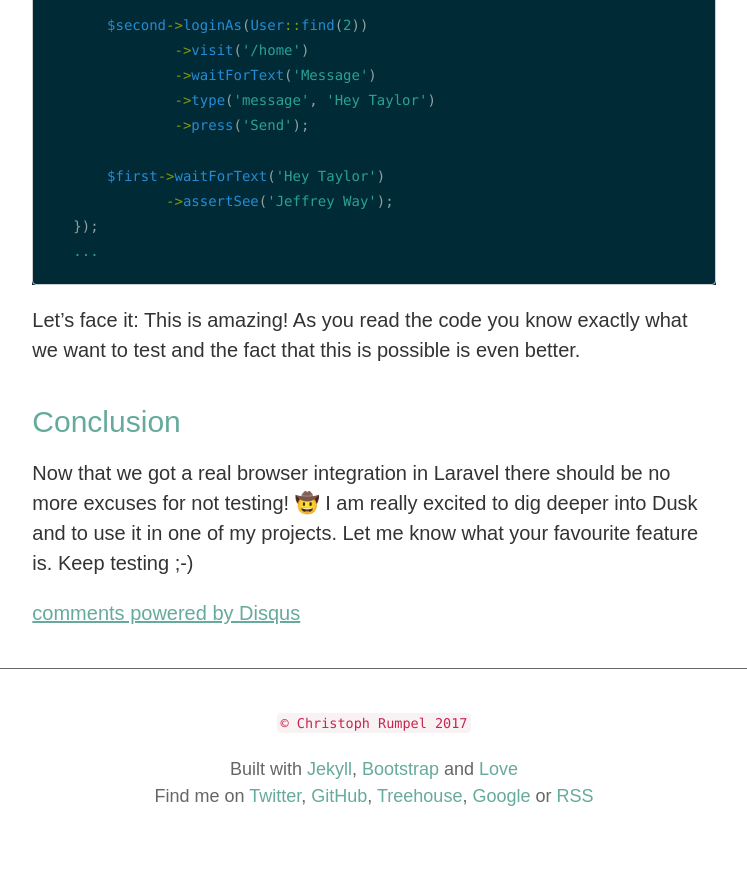
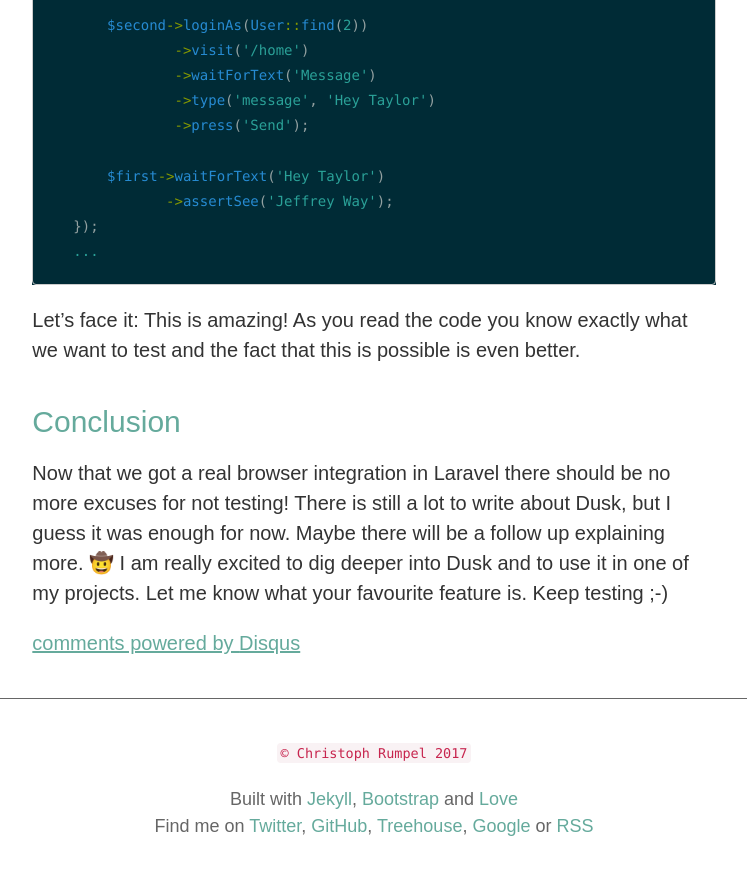
Before and after one commit to christophrumpel/christophrumpel.github.io, a Jekyll site: the page built from _posts/2017-01-17-Browser-Tests-with-Laravel-Dusk.md, in a window 1280 px wide and 900 px high, scrolled down 4943 px. Shown: the top 875 px of the window, without its empty margins (266-1013 px from the left). Built offline with Jekyll 4.4.1, drawn with Linux system fonts in a browser that asks for light colours; some web fonts are replaced; comment, search, counter and statistics services are not loaded.

Commit message:
updatearticle

```diff
--- a/_posts/2017-01-17-Browser-Tests-with-Laravel-Dusk.md
+++ b/_posts/2017-01-17-Browser-Tests-with-Laravel-Dusk.md
@@ -157,4 +157,4 @@ Let's face it: This is amazing! As you read the code you know exactly what we wa
 
 ## Conclusion
 
-Now that we got a real browser integration in Laravel there should be no more excuses for not testing! 🤠 I am really excited to dig deeper into Dusk and to use it in one of my projects. Let me know what your favourite feature is. Keep testing ;-)
+Now that we got a real browser integration in Laravel there should be no more excuses for not testing! There is still a lot to write about Dusk, but I guess it was enough for now. Maybe there will be a follow up explaining more. 🤠 I am really excited to dig deeper into Dusk and to use it in one of my projects. Let me know what your favourite feature is. Keep testing ;-)
```
